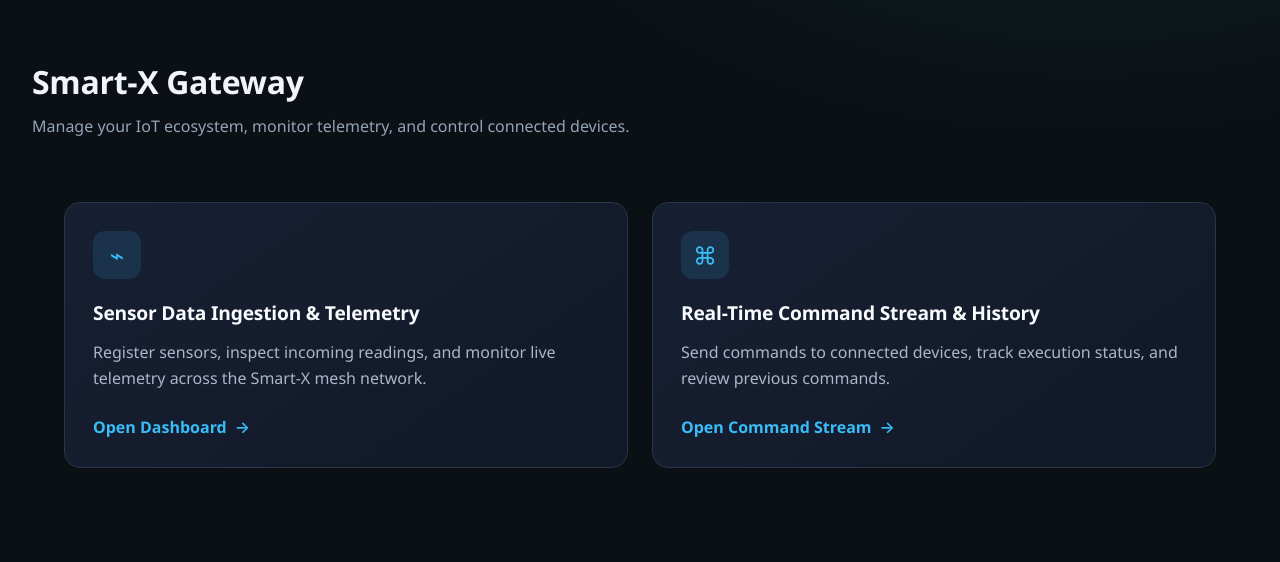
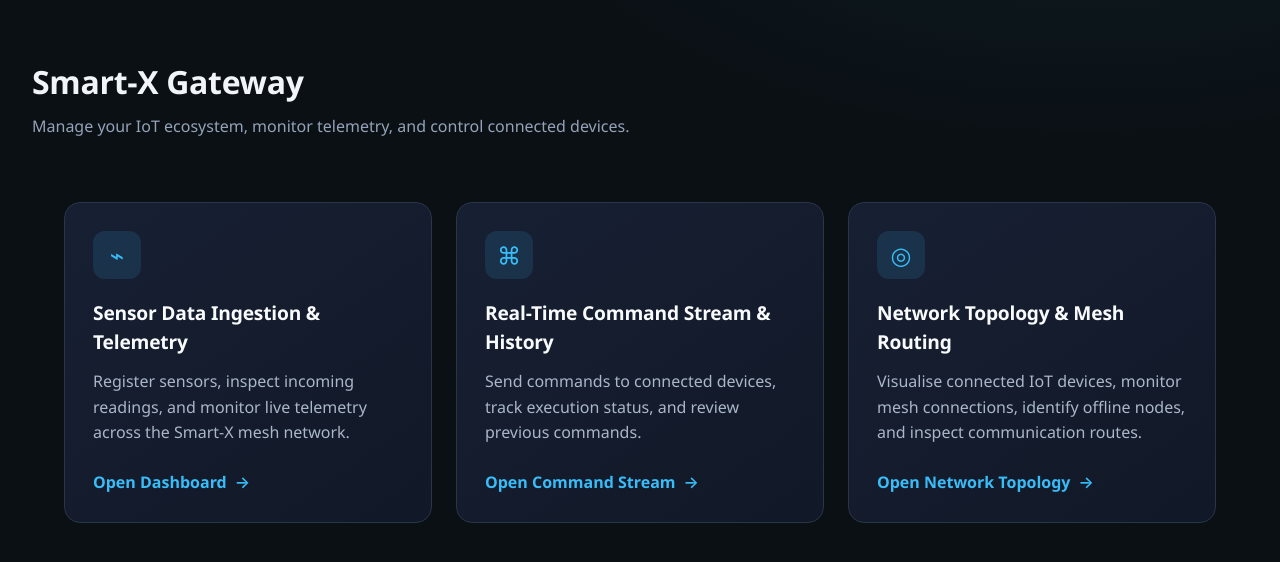
Before and after one commit to ST10447469/SmartX.API, an ASP.NET Core app: page / in a window 1280 px wide. Shown: the part 67-629 px from the top of the page. Run offline with ASP.NET Core 8, Linux system fonts and the light colour scheme; some libraries are stand-ins or nearby versions.

Commit message:
Add network topology tile and navigation to gateway

```diff
--- a/SmartX.API/Controllers/HomeController.cs
+++ b/SmartX.API/Controllers/HomeController.cs
@@ -13,4 +13,9 @@ public class HomeController : Controller
     {
         return View("~/Views/StreamPages/CommandStream.cshtml");
     }
+
+    public IActionResult Topology()
+    {
+        return View("~/Views/StreamPages/Topology.cshtml");
+    }
 }
--- a/SmartX.API/Views/Home/Index.cshtml
+++ b/SmartX.API/Views/Home/Index.cshtml
@@ -102,12 +102,15 @@
 </style>
 
 <div class="gateway-container">
+
     <div class="gateway-header">
         <h2>Smart-X Gateway</h2>
         <p>Manage your IoT ecosystem, monitor telemetry, and control connected devices.</p>
     </div>
 
     <div class="pillars">
+
+        <!-- Sensor Data Ingestion -->
         <div class="pillar-card">
             <div class="pillar-icon">⌁</div>
 
@@ -124,6 +127,7 @@
             </a>
         </div>
 
+        <!-- Command Stream -->
         <div class="pillar-card">
             <div class="pillar-icon">⌘</div>
 
@@ -139,5 +143,23 @@
                 Open Command Stream <span>→</span>
             </a>
         </div>
+
+        <!-- Network Topology -->
+        <div class="pillar-card">
+            <div class="pillar-icon">◎</div>
+
+            <h3>Network Topology &amp; Mesh Routing</h3>
+
+            <p>
+                Visualise connected IoT devices, monitor mesh connections,
+                identify offline nodes, and inspect communication routes.
+            </p>
+
+            <a class="pillar-link"
+               href="@Url.Action("Topology", "Home")">
+                Open Network Topology <span>→</span>
+            </a>
+        </div>
+
     </div>
 </div>
```
